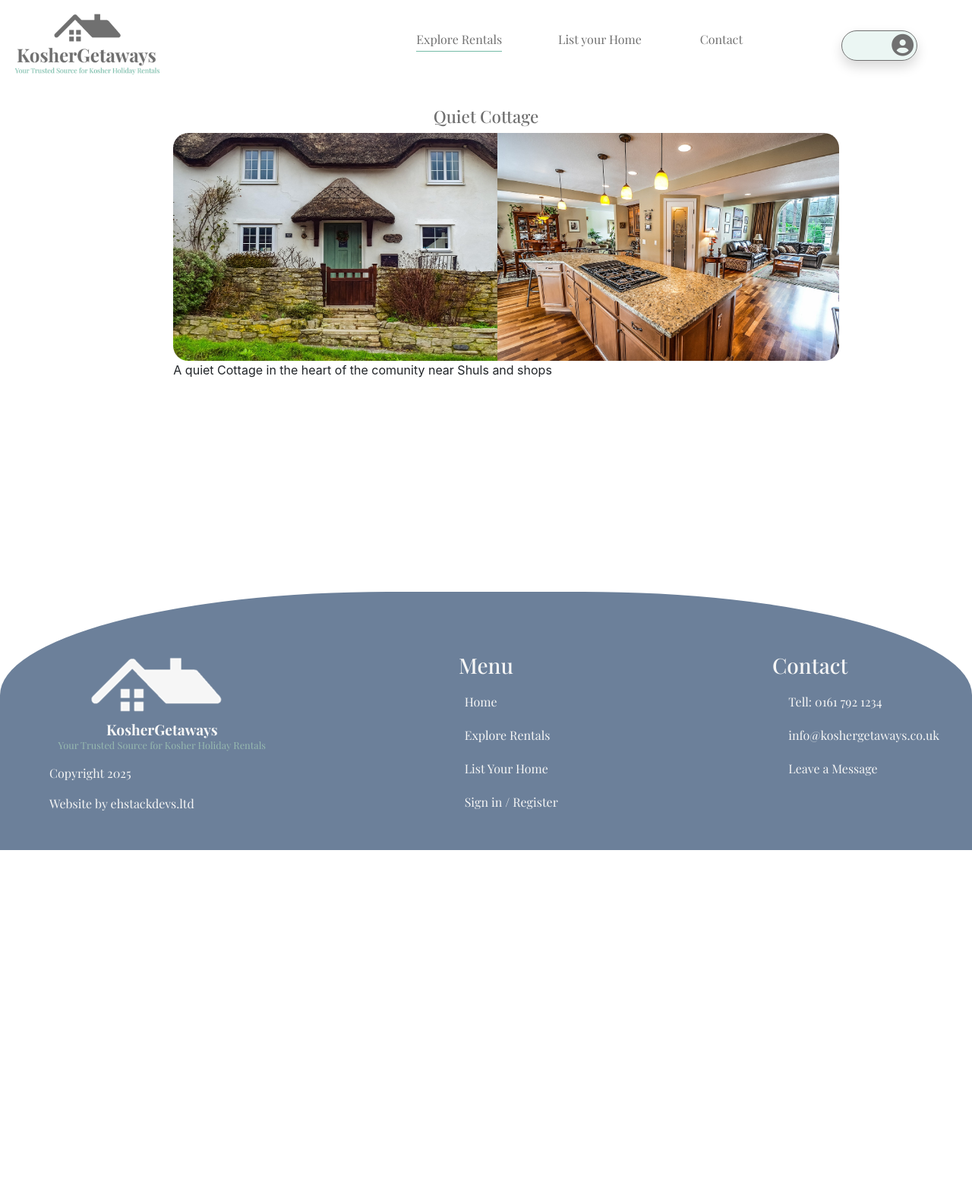
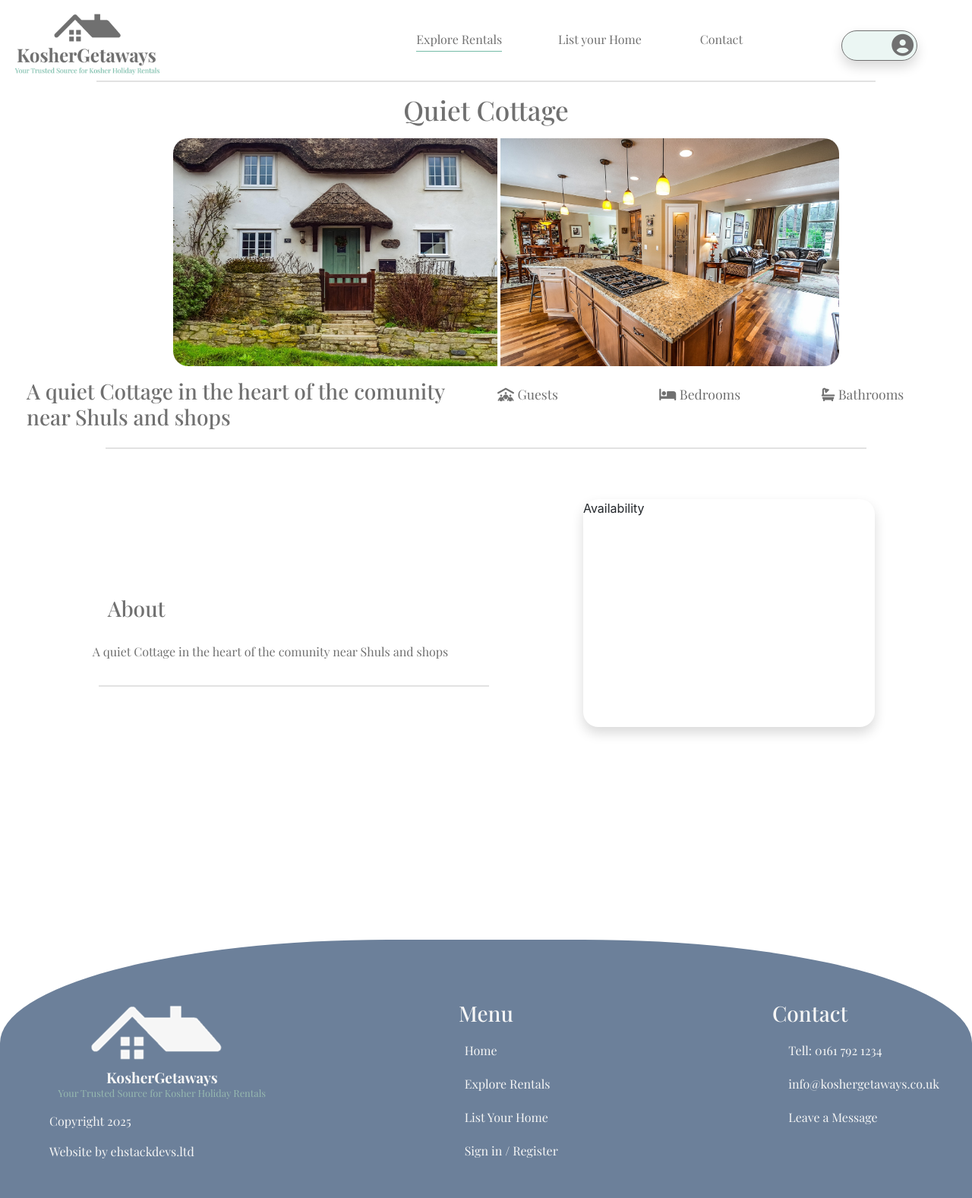
Before and after one commit to e-h-dev/kosher-gataways, a Django app: page /rentals/1 in a window 1280 px wide. Shown: the whole page at 76% size. Before the commit the page ends 1119 px from the top, so only its background shows below. Run offline with Django 5.2, Linux system fonts and the light colour scheme; data comes from the database, SQL or seed files in the repository; both versions use the stored data as it was after the commit; some libraries are stand-ins or nearby versions; some web fonts are replaced.

Commit message:
Update rental details page

```diff
--- a/kosher_getaways/rentals/templates/rentals/rental_detail.html
+++ b/kosher_getaways/rentals/templates/rentals/rental_detail.html
@@ -4,27 +4,29 @@
 {% block extra_title %} - {{ rental.name }} {% endblock %}
 {% block extra_class%} active{% endblock %}
 {% block content%}
-<div class="container-fluid picture-gallery">
+<hr style="width:80%; bottom:50px; position: relative;">
+<div class="container-fluid picture-gallery" onclick="remove()">
     <div class="row">
         {% for i in rental.images.all %}
-        <div class="col-6">
+        <!-- <div class="col-6">
             <img src="{{ i.image.url }}" alt="{{ rental.name }}">
-        </div>
+        </div> -->
+
         {% endfor %}
     </div>
 </div>
-<div class="container-fluid">
+<div class="container-fluid main-container">
     <div class="row">
         <div class="col-4"></div>
         <div class="col-4">
-            <h1 style="text-align: center;">{{ rental.name }}</h1>
+            <h1 class="rental-detail-header mb-3">{{ rental.name }}</h1>
         </div>
         <div class="col-4"></div>
     </div>
     <div class="row">
         <div class="col-2"></div>
         <div class="col-8">
-            <div class="row">
+            <div class="row" onclick="bringBack()">
                 {% for i in rental.images.all|slice:":2" %}
                 <div class="col-6">
                     <img src="{{ i.image.url }}" alt="{{ rental.name }}"
@@ -36,15 +38,78 @@
         <div class="col-2"></div>
     </div>
     <div class="row">
-        <div class="col-2"></div>
-        <div class="col-8">
-            {{ rental.description }}
+        <div class="col-6">
+            <h3 class="rental-detail-sub-header mt-3">{{ rental.mini_description }}</h3>
         </div>
-        <div class="col-2"></div>
+        <div class="col-6 icon-detail-section">
+            <div class="row mt-4">
+                <div class="col-4"><i class="fa-solid fa-people-roof"></i> Guests</div>
+                <div class="col-4"><i class="fa-solid fa-bed"></i> Bedrooms</div>
+                <div class="col-4"><i class="fa-solid fa-bath"></i> Bathrooms</div>
+            </div>
+        </div>
     </div>
+    <hr style="width:80%; position: relative;">
 </div>
+<div class="availability-container shadow" id="availability">
+    Availability
+</div>
+<section>
+    <div class="about-container">
+        <div class="row">
+            <div class="col-1"></div>
+            <div class="col-6 description-container mt-5">
+                <h3 class="rental-detail-sub-header mt-2">
+                    About
+                </h3>
+                <p>{{ rental.description }}</p>
+            </div>
+            <hr style="width:40%; margin-left:130px">
+            <div class="col-4">
+
+                </div>
+            <div class="col-1"></div>
+        </div>
+</section>
+<section>
+    <div class="container-fluid">
+        <!-- <div class="col-6 map-holder">
+            <div id="googleMap" class="shadow" style="width:100%;height:400px; border-radius: 20px;"></div>
+        </div> -->
+        <div class="col-6"></div>
+    </div>
+</section>
 {% endblock %}
 
 {% block js %}
+<script>
+    function bringBack(){
+        $('.picture-gallery').css('display', 'block')
+    }
+    function remove(){
+        $('.picture-gallery').css('display', 'none')
+    }
+
+    window.onscroll = function() {makeRelative()};
+
+    function makeRelative(){
+        if (document.documentElement.scrollTop > 950){
+            document.getElementById('availability').style.display="none"
+        }
+        else{
+            document.getElementById('availability').style.display="block"
+        }
+
+    }
+
+    function myMap() {
+    var mapProp= {
+    center:new google.maps.LatLng(56.374008575563224, -5.439820257253337),
+    zoom:14,
+    };
+    var map = new google.maps.Map(document.getElementById("googleMap"),mapProp);
+    }
+
+</script>
 
 {% endblock %}
--- a/kosher_getaways/static/css/base.css
+++ b/kosher_getaways/static/css/base.css
@@ -2,6 +2,10 @@
     --main-font:Playfair Display;
     --main-text-color:#707070;
     --main-background-color:rgba(117, 187, 167, 0.14);
+}
+
+hr{
+  border: 0.8px rgba(112, 112, 112, 0.2) solid;
 }
 
 header{
@@ -764,7 +768,38 @@ thead{
 
 /* rental details page */
 
+.main-container{
+  position:relative;
+  bottom:50px;
+}
+
+.rental-detail-header{
+  text-align: center;
+  font-size: 2.2rem;
+}
+
+.rental-detail-sub-header{
+  font-family: var(--main-font);
+  color:var(--main-text-color);
+  padding-left: 20px;
+}
+
+.icon-detail-section{
+  color:var(--main-text-color);
+  font-size: 1.1rem;
+  font-family: var(--main-font);
+}
+
 .picture-gallery{
+  background-color: rgba(0, 0, 0, 0.7);
+  position:fixed;
+  z-index: 999999999999;
+  top:-100px;
+  height:150vh;
+  width:100%;
+  color:#fff;
+  font-size: 5rem;
+  font-weight: bolder;
   display:none;
 }
 
@@ -774,12 +809,18 @@ thead{
   position: relative;
 }
 
+.gallery-images:hover{
+  filter:grayscale(100%);
+}
+
 .gallery-image-left{
   border-radius: 20px 0 0 20px;
+  border-right: 4px solid #fff;
 }
 
 .gallery-image-right{
   border-radius: 0 20px 20px 0;
+  border-left: 4px solid #fff;
 }
 
 .gallery-link{
@@ -802,3 +843,29 @@ thead{
   color:#f7f7f7;
   background-color: var(--main-text-color);
 }
+
+.about-container{
+  width: 100%;
+  padding-right: 15px;
+  padding-left: 15px;
+  margin-right: auto;
+  margin-left: auto;
+  position: absolute;
+  bottom:-120px;
+}
+
+.description-container h3{
+  padding-bottom: 20px;
+}
+
+
+.availability-container{
+  position:sticky;
+  top:80px;
+  width:30%;
+  height:300px;
+  left:60%;
+  border-radius: 20px;
+  z-index: 5;
+  background-color: #fff;
+}
```
Also changed, not shown: kosher_getaways/db.sqlite3.
